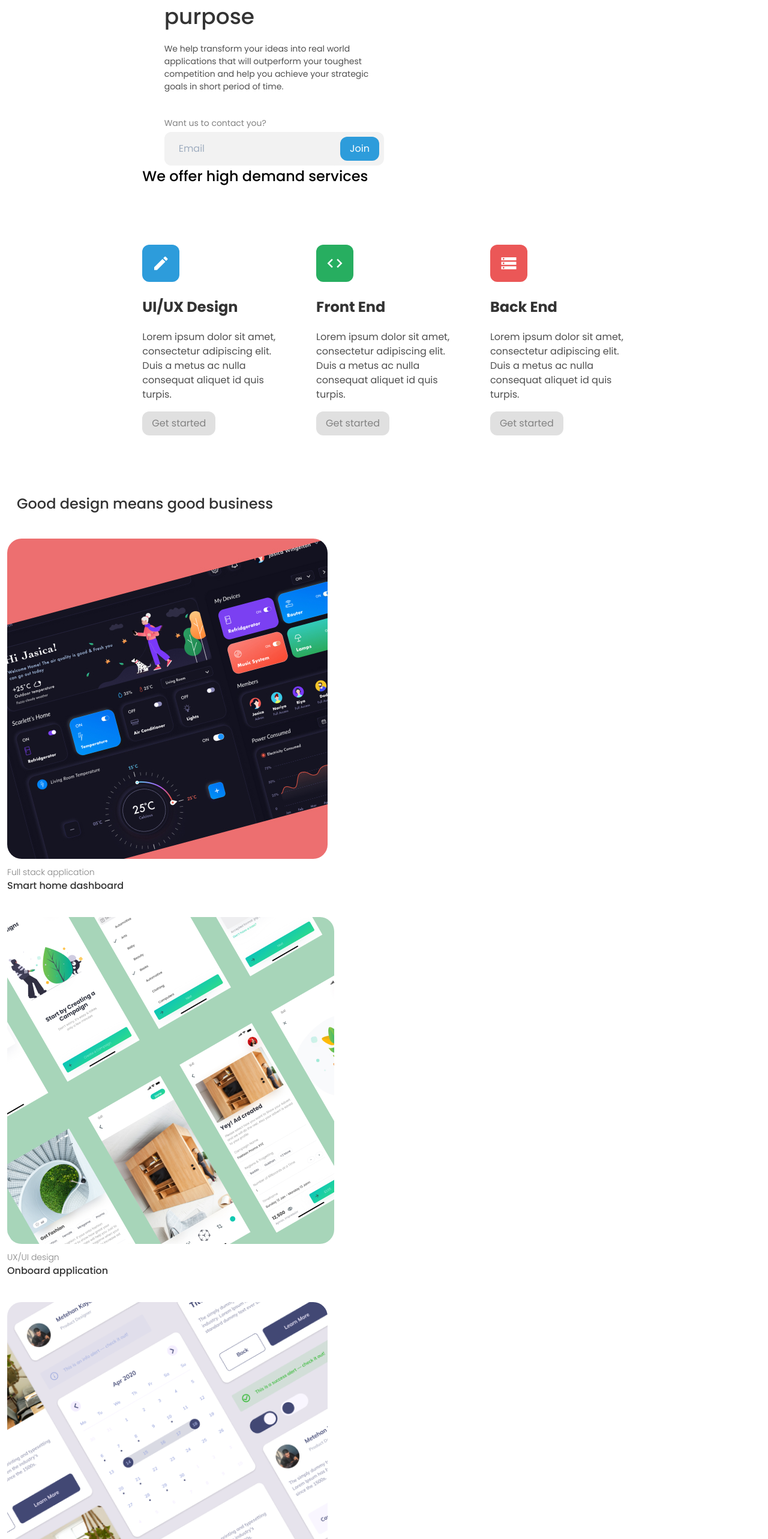
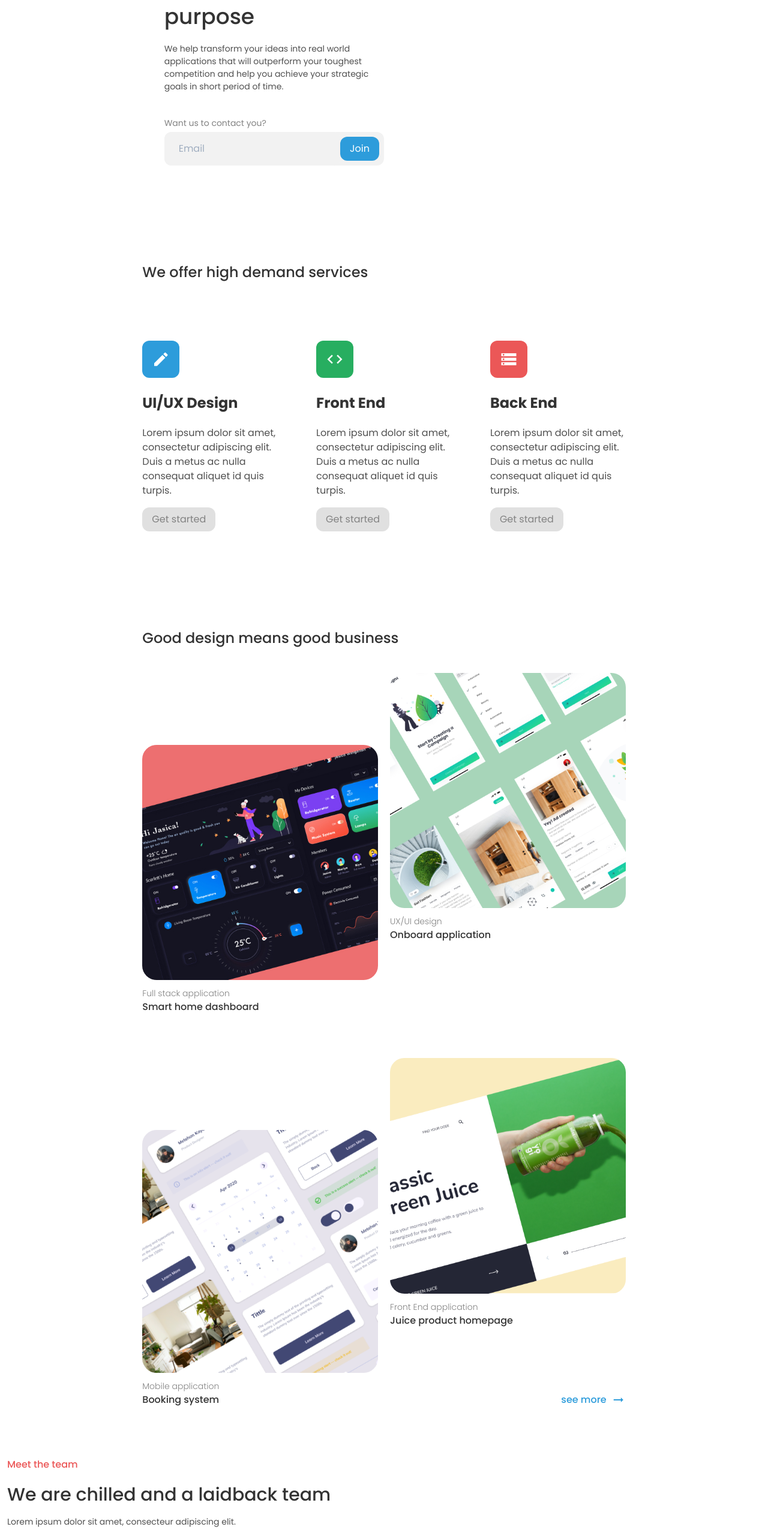
Before and after one commit to Cosme711/edie-homepage, a Nuxt app: page / in a window 1280 px wide. Shown: the part 723-3289 px from the top of the page at 60% size. Built offline with nearby package versions, Linux system fonts and the light colour scheme.

Commit message:
Update Designs

```diff
--- a/components/Designs.vue
+++ b/components/Designs.vue
@@ -1,7 +1,8 @@
 <template>
-  <section class="mt-24">
-      <h3 class="px-4 text-2xl text-darkgray font-medium">Good design means good business</h3>
-      <div class="mt-10">
+  <section class="mt-24 px-4 xl:mt-40 xl:w-8/12 xl:m-auto">
+      <h3 class="text-darkgray font-medium mobile:text-lg sm:text-xl lg:text-2xl">Good design means good business</h3>
+      <div class="lg:grid grid-cols-2 grid-rows-2 gap-5">
+        <div class="mt-10 lg:mt-40">
             <img class="rounded-3xl" src="../assets/images/illustrations/smarthome.jpg" alt="Smarthome">
             <p class="mt-3 text-sm text-gray font-light">Full stack application</p>
             <h4 class="font-medium text-darkgray">Smart home dashboard</h4>
@@ -11,7 +12,7 @@
             <p class="mt-3 text-sm text-gray font-light">UX/UI design</p>
             <h4 class="font-medium text-darkgray">Onboard application</h4>
         </div>
-      <div class="mt-10">
+        <div class="mt-10 lg:mt-40">
             <img class="rounded-3xl" src="../assets/images/illustrations/booking.png" alt="Smarthome">
             <p class="mt-3 text-sm text-gray font-light">Mobile application</p>
             <h4 class="font-medium text-darkgray">Booking system</h4>
@@ -21,10 +22,11 @@
             <p class="mt-3 text-sm text-gray font-light">Front End application</p>
             <h4 class="font-medium text-darkgray">Juice product homepage</h4>
         </div>
-      <div class="mt-10 text-blue">
+        <div class="mt-10 lg:-mt-16 lg:col-start-2 text-blue lg:flex lg:justify-end">
             <a class="font-medium flex items-center cursor-pointer">see more
                 <span class="material-icons ml-2">arrow_right_alt</span>
             </a>
         </div>
+      </div>
   </section>
 </template>
--- a/components/Services.vue
+++ b/components/Services.vue
@@ -1,6 +1,6 @@
 <template>
-    <section class="mt-16 px-4 xl:w-8/12 xl:m-auto">
-        <h3 class="font-medium mobile:text-lg sm:text-xl lg:text-2xl">We offer high demand services</h3>
+    <section class="mt-24 px-4 xl:mt-40 xl:w-8/12 xl:m-auto">
+        <h3 class="text-darkgray font-medium mobile:text-lg sm:text-xl lg:text-2xl">We offer high demand services</h3>
         <div class="lg:grid lg:grid-cols-3 lg:gap-5 xl:gap-16">
             <div class="mt-16 lg:mt-24 max-w-lg">
                 <span class="material-icons p-4 text-3xl bg-blue text-white rounded-xl">create</span>
```
Lines whose indentation alone changed are shown as unchanged.
